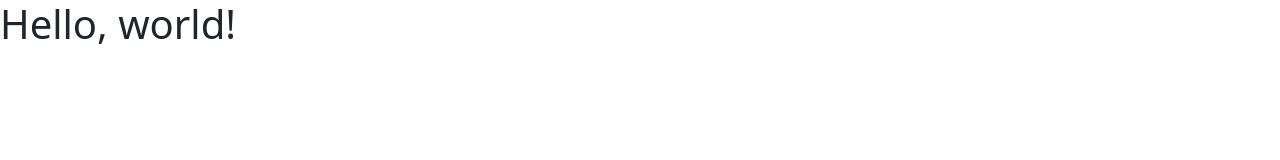
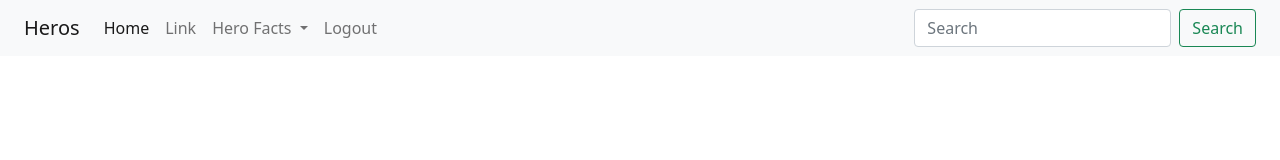
Before and after one commit to SashaJson/automation-testing-with-protractor, a plain HTML site: page superhero/index.html in a window 1280 px wide. Drawn offline with nearby package versions, Linux system fonts and the light colour scheme.

Commit message:
added navbar to index.js for app superhero

```diff
--- a/superhero/index.html
+++ b/superhero/index.html
@@ -9,10 +9,50 @@
     <link href="https://cdn.jsdelivr.net/npm/bootstrap@5.0.0-beta3/dist/css/bootstrap.min.css" rel="stylesheet"
           integrity="sha384-eOJMYsd53ii+scO/bJGFsiCZc+5NDVN2yr8+0RDqr0Ql0h+rP48ckxlpbzKgwra6" crossorigin="anonymous">
 
-    <title>Superhero</title>
+    <title>Superhero Roster</title>
 </head>
 <body>
-<h1>Hello, world!</h1>
+<div class="row">
+    <div class="col-12">
+        <nav class="navbar navbar-expand-lg navbar-light bg-light">
+            <div class="container-fluid">
+                <a class="navbar-brand" href="#">Heros</a>
+                <button class="navbar-toggler" type="button" data-bs-toggle="collapse"
+                        data-bs-target="#navbarSupportedContent" aria-controls="navbarSupportedContent"
+                        aria-expanded="false" aria-label="Toggle navigation">
+                    <span class="navbar-toggler-icon"></span>
+                </button>
+                <div class="collapse navbar-collapse" id="navbarSupportedContent">
+                    <ul class="navbar-nav me-auto mb-2 mb-lg-0">
+                        <li class="nav-item">
+                            <a class="nav-link active" aria-current="page" href="./index.html">Home</a>
+                        </li>
+                        <li class="nav-item">
+                            <a class="nav-link" href="https://github.com/SashaJson">Link</a>
+                        </li>
+                        <li class="nav-item dropdown">
+                            <a class="nav-link dropdown-toggle" href="#" id="navbarDropdown" role="button"
+                               data-bs-toggle="dropdown" aria-expanded="false">
+                                Hero Facts
+                            </a>
+                            <ul class="dropdown-menu" aria-labelledby="navbarDropdown">
+                                <li><a class="dropdown-item" href="#">Wolverine</a></li>
+                                <li><a class="dropdown-item" href="#">Spider-Man</a></li>
+                            </ul>
+                        </li>
+                        <li class="nav-item">
+                            <a class="nav-link" href="#" tabindex="-1" aria-disabled="true">Logout</a>
+                        </li>
+                    </ul>
+                    <form class="d-flex">
+                        <input class="form-control me-2" type="search" placeholder="Search" aria-label="Search">
+                        <button class="btn btn-outline-success" type="submit">Search</button>
+                    </form>
+                </div>
+            </div>
+        </nav>
+    </div>
+</div>
 
 <!-- Optional JavaScript; choose one of the two! -->
 
```
